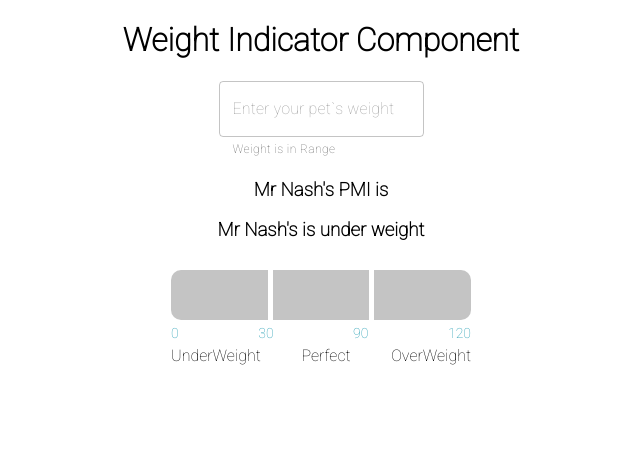
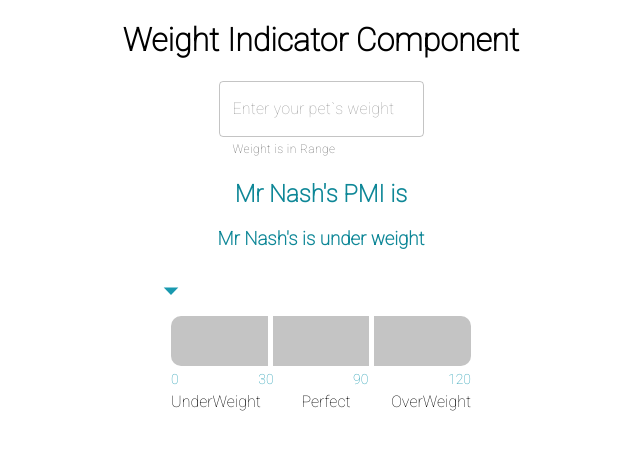
Before and after one commit to majdmaihoub1/weight-indicator, a React (Create React App) app: page / in a window 1280 px wide. Shown: the top 450 px of the page, without its empty margins (319-959 px from the left). Built offline with nearby package versions, Linux system fonts and the light colour scheme.

Commit message:
color & indicator style

```diff
--- a/src/Pages/home/home.js
+++ b/src/Pages/home/home.js
@@ -29,7 +29,9 @@ const Home = () => {
             max='120'
             min='1'
           />
-          <h3> Mr Nash's PMI is {weight}</h3>
+        </div>
+        <div className='weight-info'>
+          <h2>Mr Nash's PMI is {weight}</h2>
           <h3> Mr Nash's is {weightValue}</h3>
         </div>
         <div className='indicator'>
--- a/src/Pages/home/home.style.css
+++ b/src/Pages/home/home.style.css
@@ -9,6 +9,11 @@
 
 }
 
+.weight-info{
+  color: rgb(14, 135, 151);
+  font-weight: bold;
+}
+
 .indicator {
   display: flex;
     justify-content: center;
--- a/src/components/weight-indicator/weight-indicator.component.js
+++ b/src/components/weight-indicator/weight-indicator.component.js
@@ -1,6 +1,6 @@
 import React from 'react';
 import './weight-indicator.style.css';
-// import ArrowDropDownIcon from '@mui/icons-material/ArrowDropDown';
+import ArrowDropDownIcon from '@mui/icons-material/ArrowDropDown';
 const WeightIndicator = ({
   steps = [0, 10, 20, 30],
   width = 300,
@@ -29,7 +29,7 @@ const WeightIndicator = ({
             transform: 'translateX(-50%)',
           }}
         >
-          {value}
+          <ArrowDropDownIcon color='#0f526d' fontSize='large' />
         </p>
       </div>
       <div className='indicator-middle-row' style={width ? { width } : {}}>
--- a/src/components/weight-indicator/weight-indicator.style.css
+++ b/src/components/weight-indicator/weight-indicator.style.css
@@ -5,7 +5,7 @@
 }
 
 .indicator-text {
-  color :rgb(15, 82, 109)
+  color :#0f526d
 }
 
 .indicator-container .indicator-middle-row{
```
